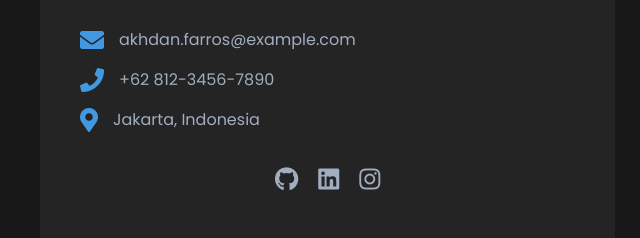
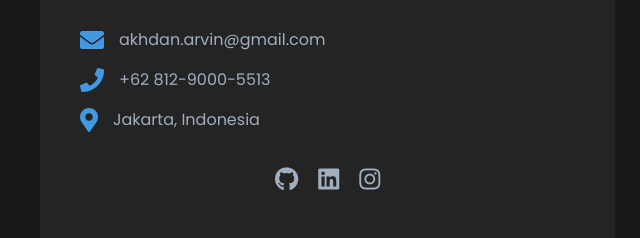
Before and after one commit to AkhdanF/Portofolio, a plain HTML site: page index.html in a window 1280 px wide. Shown: the part 2692-2930 px from the top of the page, 0-640 px from the left. Drawn offline with Linux system fonts and the light colour scheme.

Commit message:
Update index.html

```diff
--- a/index.html
+++ b/index.html
@@ -162,11 +162,11 @@
                     <div class="contact-details">
                         <div class="contact-item">
                             <i class="fas fa-envelope"></i>
-                            <span>akhdan.farros@example.com</span>
+                            <span>akhdan.arvin@gmail.com</span>
                         </div>
                         <div class="contact-item">
                             <i class="fas fa-phone"></i>
-                            <span>+62 812-3456-7890</span>
+                            <span>+62 812-9000-5513</span>
                         </div>
                         <div class="contact-item">
                             <i class="fas fa-map-marker-alt"></i>
```
